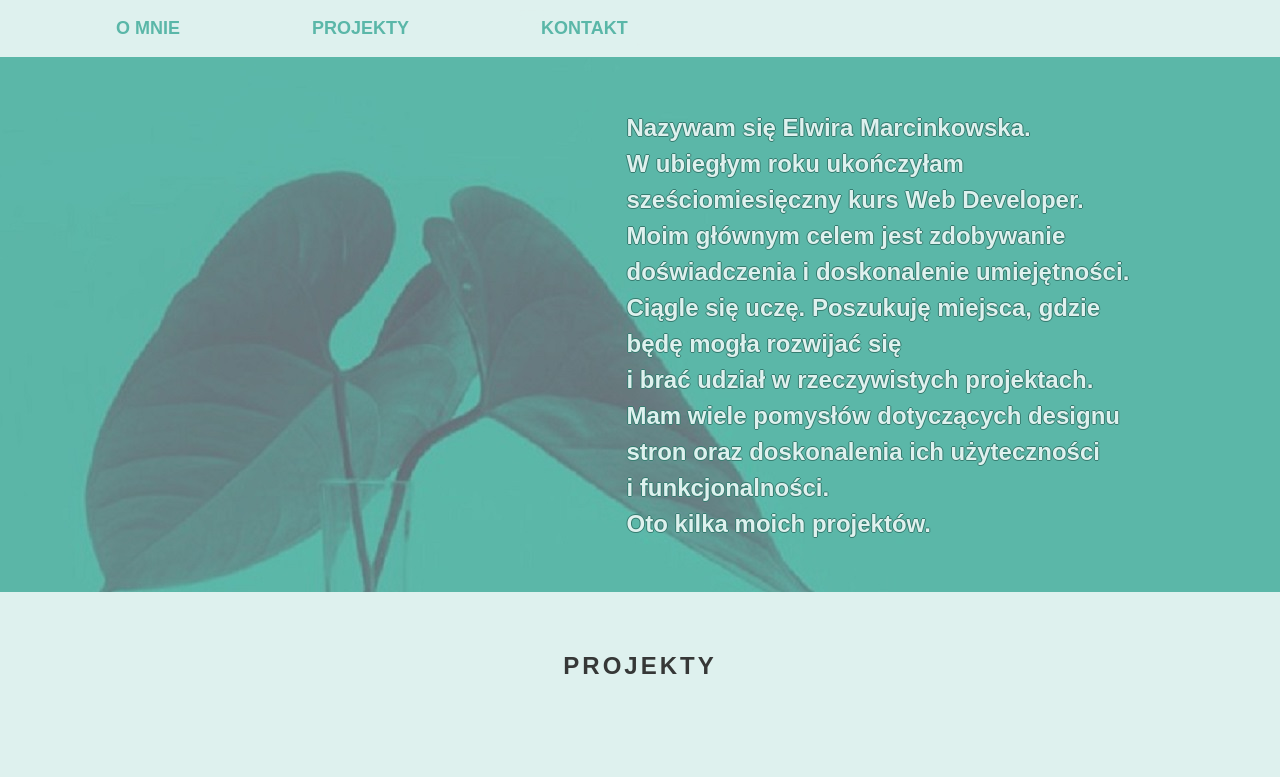
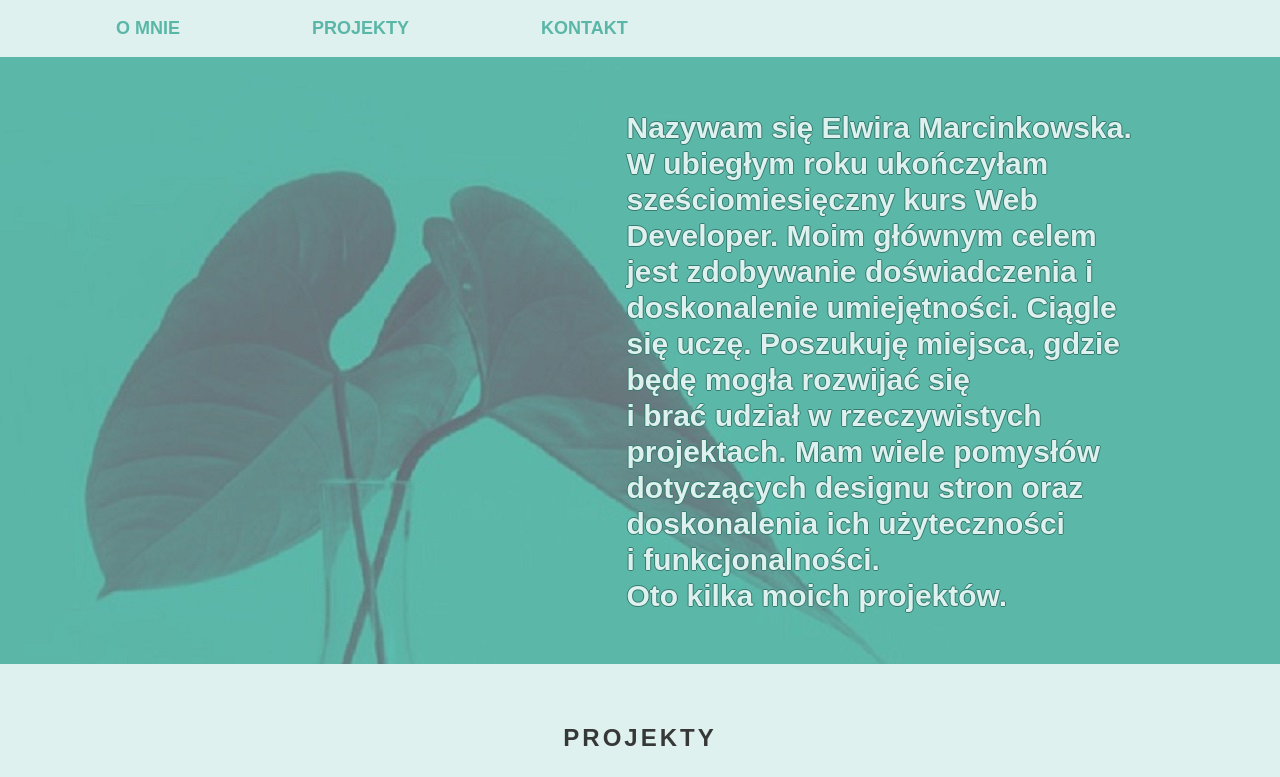
Before and after one commit to elwira-m/november-fog, a plain HTML site: page index.html in a window 1280 px wide. Shown: the top 777 px of the page. Drawn offline with nearby package versions, Linux system fonts and the light colour scheme; files whose address does not match are found by name; a web font is replaced by a local one.

Commit message:
change font-size

```diff
--- a/style.css
+++ b/style.css
@@ -118,6 +118,9 @@ article p {
     .about {
     background-image: url('img/duotone-4.jpg');
     height: auto;
+    }
+    article p {
+      font-size: 30px;
     }
 }
 
```
